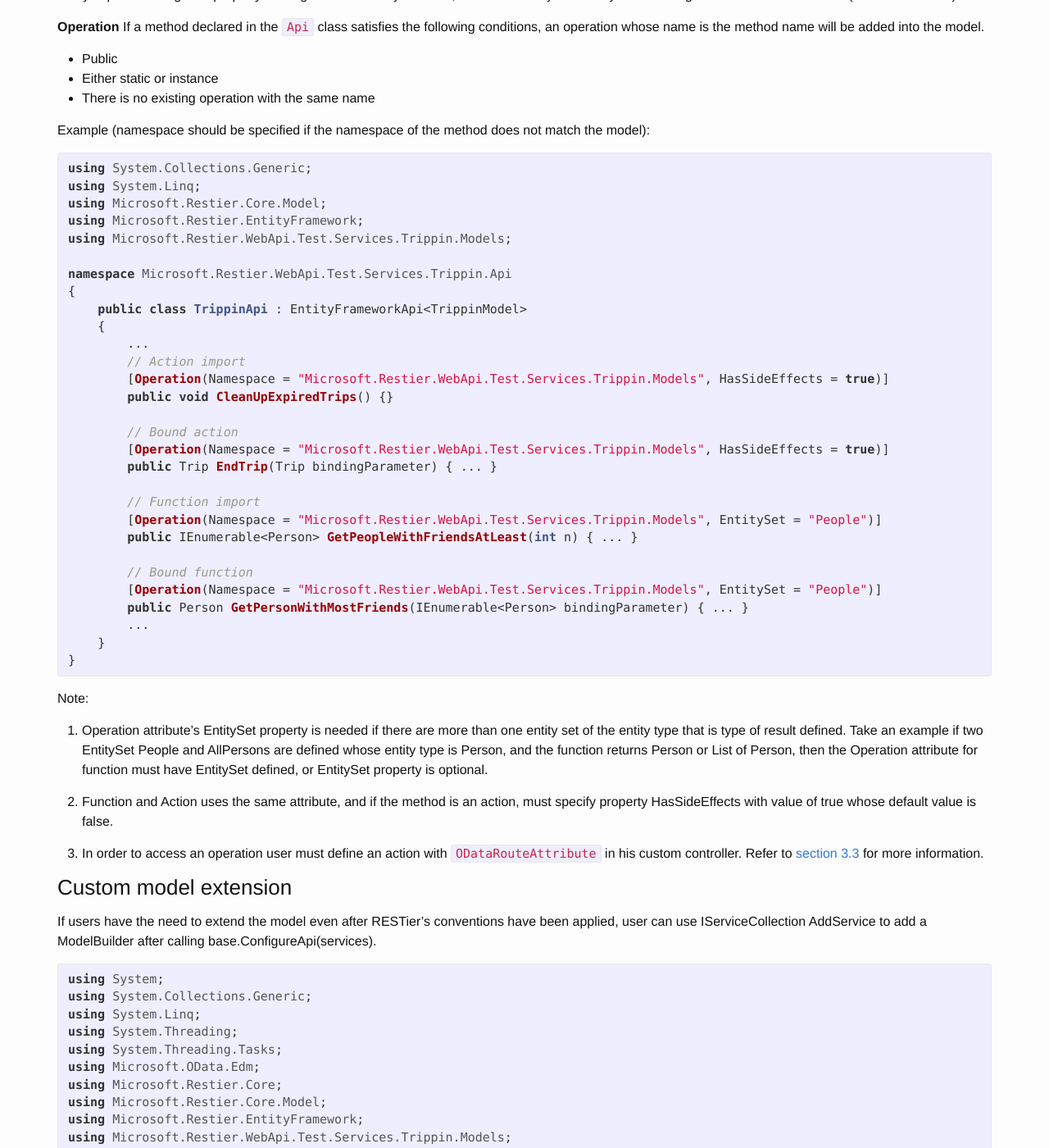
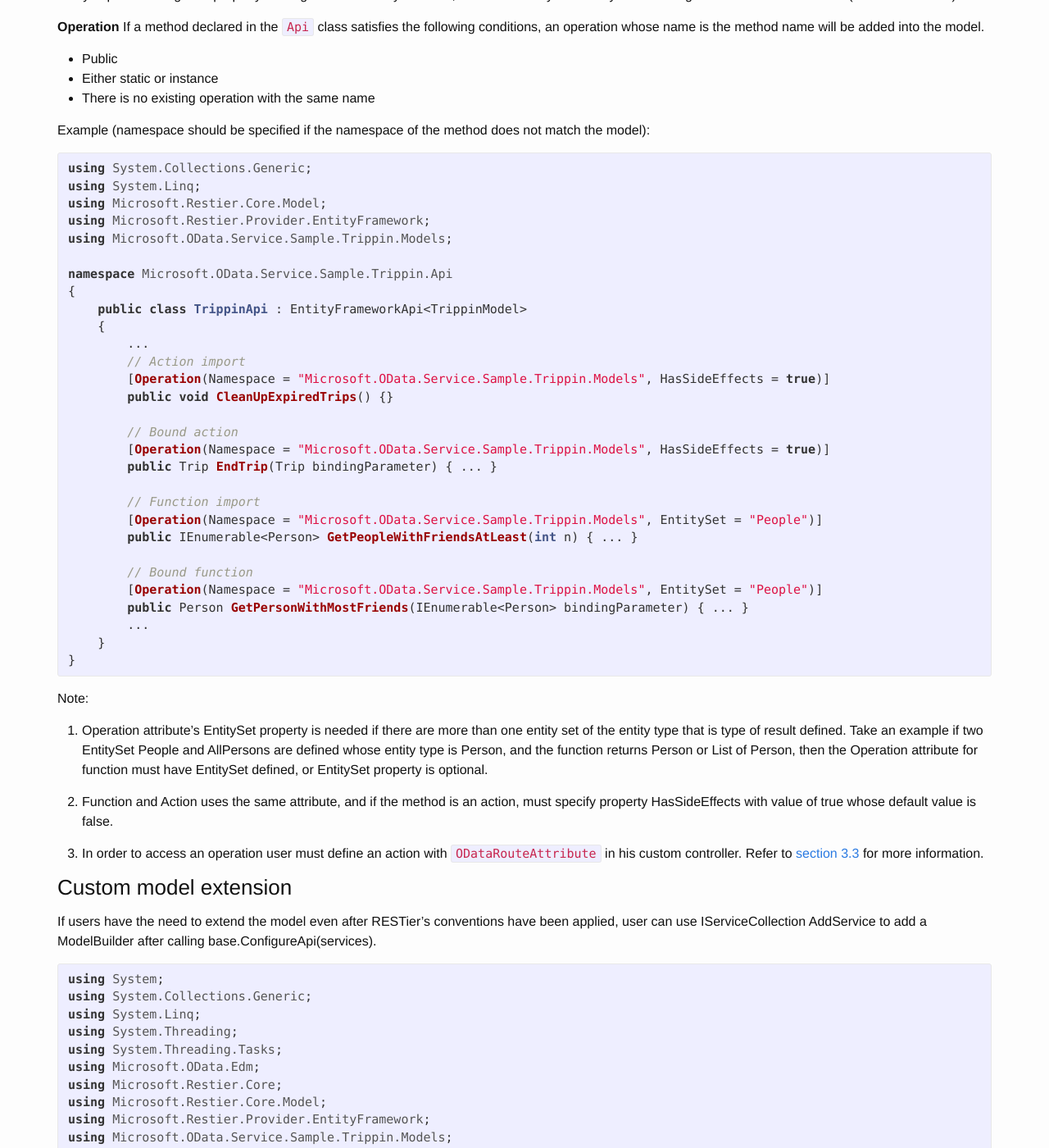
Before and after one commit to OData/RESTier, a Jekyll site: the page built from _posts/2016-04-23-02-05-Model-building-0-5-0.md, in a window 1280 px wide and 1400 px high, scrolled down 3017 px. Shown: the whole window at 82% size. Built offline with Jekyll 4.4.1, drawn with Linux system fonts in a browser that asks for light colours; nearby versions of some CDN libraries; comment, search, counter and statistics services are not loaded; some of the changed text lies outside the part shown.

Commit message:
Fix namespace

```diff
--- a/_posts/2016-04-23-02-05-Model-building-0-5-0.md
+++ b/_posts/2016-04-23-02-05-Model-building-0-5-0.md
@@ -24,7 +24,7 @@ using Microsoft.OData.Edm;
 using Microsoft.Restier.Core;
 using Microsoft.Restier.Core.Model;
 
-namespace Microsoft.Restier.WebApi.Test.Services.TrippinInMemory
+namespace Microsoft.OData.Service.Sample.TrippinInMemory
 {
     public class TrippinApi : ApiBase
     {
@@ -67,10 +67,10 @@ Example:
 using System.Collections.Generic;
 using System.Linq;
 using Microsoft.Restier.Core.Model;
-using Microsoft.Restier.EntityFramework;
-using Microsoft.Restier.WebApi.Test.Services.Trippin.Models;
+using Microsoft.Restier.Provider.EntityFramework;
+using Microsoft.OData.Service.Sample.Trippin.Models;
 
-namespace Microsoft.Restier.WebApi.Test.Services.Trippin.Api
+namespace Microsoft.OData.Service.Sample.Trippin.Api
 {
     public class TrippinApi : EntityFrameworkApi<TrippinModel>
     {
@@ -99,10 +99,10 @@ Example:
 using System.Collections.Generic;
 using System.Linq;
 using Microsoft.Restier.Core.Model;
-using Microsoft.Restier.EntityFramework;
-using Microsoft.Restier.WebApi.Test.Services.Trippin.Models;
+using Microsoft.Restier.Provider.EntityFramework;
+using Microsoft.OData.Service.Sample.Trippin.Models;
 
-namespace Microsoft.Restier.WebApi.Test.Services.Trippin.Api
+namespace Microsoft.OData.Service.Sample.Trippin.Api
 {
     public class TrippinApi : EntityFrameworkApi<TrippinModel>
     {
@@ -145,28 +145,28 @@ Example (namespace should be specified if the namespace of the method does not m
 using System.Collections.Generic;
 using System.Linq;
 using Microsoft.Restier.Core.Model;
-using Microsoft.Restier.EntityFramework;
-using Microsoft.Restier.WebApi.Test.Services.Trippin.Models;
+using Microsoft.Restier.Provider.EntityFramework;
+using Microsoft.OData.Service.Sample.Trippin.Models;
 
-namespace Microsoft.Restier.WebApi.Test.Services.Trippin.Api
+namespace Microsoft.OData.Service.Sample.Trippin.Api
 {
     public class TrippinApi : EntityFrameworkApi<TrippinModel>
     {
         ...
         // Action import
-        [Operation(Namespace = "Microsoft.Restier.WebApi.Test.Services.Trippin.Models", HasSideEffects = true)]
+        [Operation(Namespace = "Microsoft.OData.Service.Sample.Trippin.Models", HasSideEffects = true)]
         public void CleanUpExpiredTrips() {}
 
         // Bound action
-        [Operation(Namespace = "Microsoft.Restier.WebApi.Test.Services.Trippin.Models", HasSideEffects = true)]
+        [Operation(Namespace = "Microsoft.OData.Service.Sample.Trippin.Models", HasSideEffects = true)]
         public Trip EndTrip(Trip bindingParameter) { ... }
 
         // Function import
-        [Operation(Namespace = "Microsoft.Restier.WebApi.Test.Services.Trippin.Models", EntitySet = "People")]
+        [Operation(Namespace = "Microsoft.OData.Service.Sample.Trippin.Models", EntitySet = "People")]
         public IEnumerable<Person> GetPeopleWithFriendsAtLeast(int n) { ... }
 
         // Bound function
-        [Operation(Namespace = "Microsoft.Restier.WebApi.Test.Services.Trippin.Models", EntitySet = "People")]
+        [Operation(Namespace = "Microsoft.OData.Service.Sample.Trippin.Models", EntitySet = "People")]
         public Person GetPersonWithMostFriends(IEnumerable<Person> bindingParameter) { ... }
         ...
     }
@@ -196,10 +196,10 @@ using System.Threading.Tasks;
 using Microsoft.OData.Edm;
 using Microsoft.Restier.Core;
 using Microsoft.Restier.Core.Model;
-using Microsoft.Restier.EntityFramework;
-using Microsoft.Restier.WebApi.Test.Services.Trippin.Models;
+using Microsoft.Restier.Provider.EntityFramework;
+using Microsoft.OData.Service.Sample.Trippin.Models;
 
-namespace Microsoft.Restier.WebApi.Test.Services.Trippin.Api
+namespace Microsoft.OData.Service.Sample.Trippin.Api
 {
     public class TrippinAttribute : ApiConfiguratorAttribute
     {
```
Also changed, not shown: _posts/2015-10-23-02-02-entity-set-filters-new.md (+1 -1 lines), _posts/2015-10-24-01-02-Bootstrap.md (+3 -3 lines), _posts/2015-11-23-02-04-Model-building.md (+1 -1 lines), _posts/2016-03-19-03-03-Operation.md (+4 -4 lines), _posts/2016-04-24-03-05-InMemory-0-5-0.md (+4 -4 lines).
